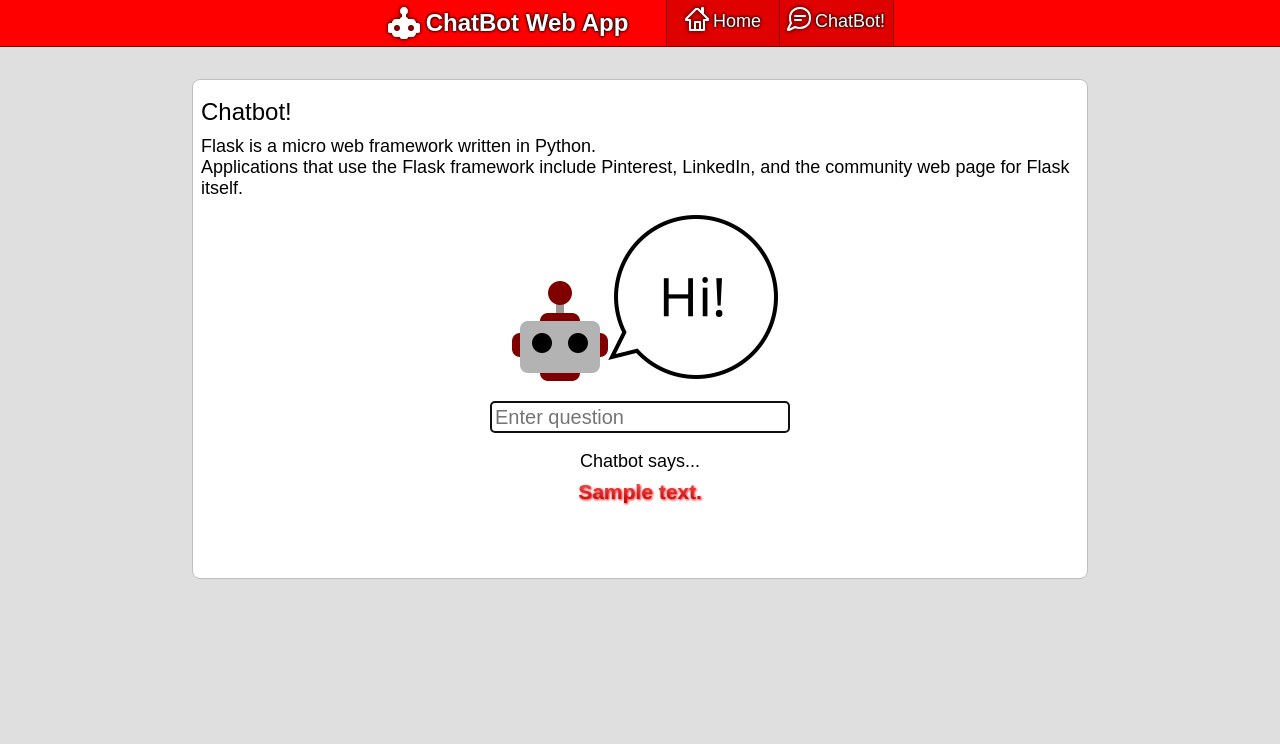
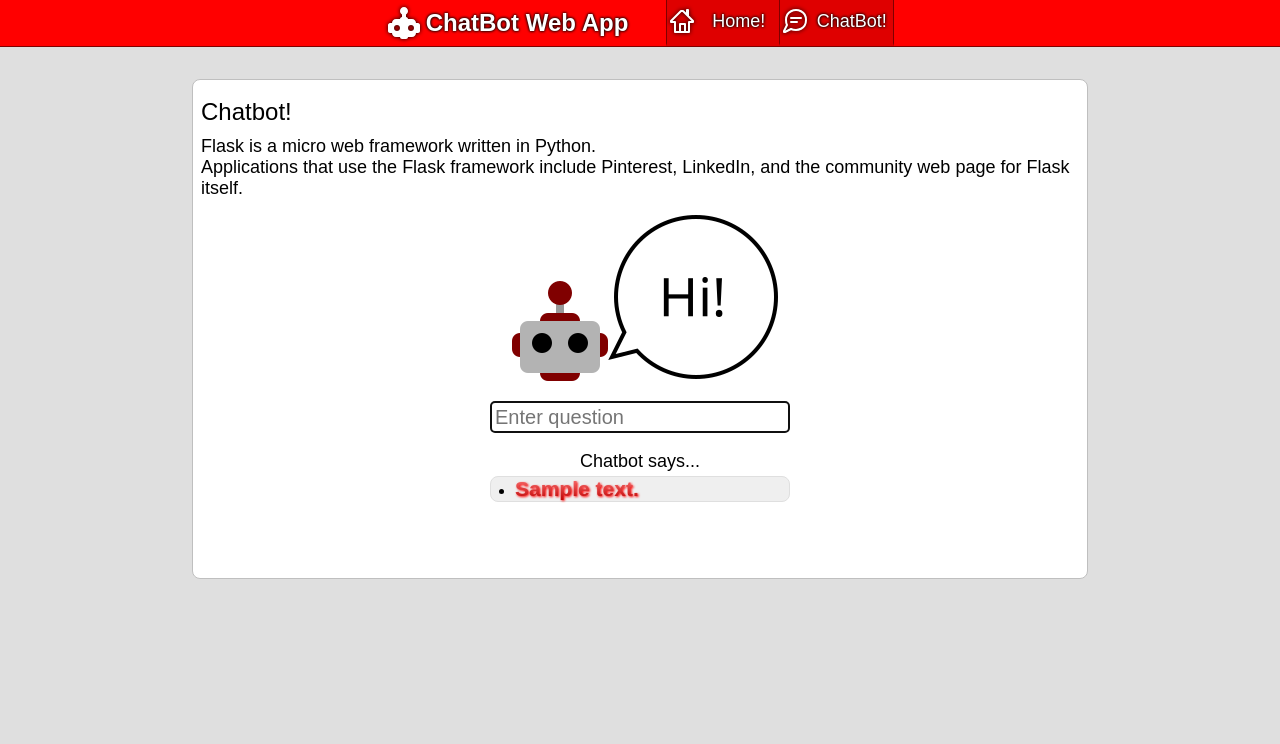
Before and after one commit to igotnorton/myCode, a Flask app: template Chatbot/templates/chatbot.html in a window 1280 px wide. Shown: the top 744 px of the page. Run offline with Flask 2, Linux system fonts and the light colour scheme; the template is opened without the code that fills it: most values are stand-ins (such as "Sample title", 1, 10 or a date in 2020); parts of the project's set-up code (start-up, migrations or seed data) failed here and were passed over.

Commit message:
modified:   Chatbot/__pycache__/app.cpython-310.pyc 	modified:   Chatbot/__pycache__/chatbot.cpython-310.pyc 	modified:   Chatbot/app.py 	modified:   Chatbot/static/style.css 	modified:   Chatbot/templates/base.html 	modified:   Chatbot/templates/chatbot.html 	modified:   Chatbot/templates/index.html

```diff
--- a/Chatbot/app.py
+++ b/Chatbot/app.py
@@ -6,7 +6,7 @@ from time import sleep
 app = Flask(__name__)
 app.config['SECRET__KEY'] = 'a_very_secretive_key_123456789'
 answer_list = []
-delay = sleep(0.03)
+delay = sleep(1)
 
 @app.route("/")
 def home():
@@ -14,21 +14,25 @@ def home():
     answer_list.clear()
     return render_template("index.html")
 
-
 @app.route("/chatbot", methods=["GET", "POST"])
 def chatbot():
-    global answer_list, delay
-    if request.method == "POST":
-        message = request.form['message']
-        ints = predict_class(message)
-        response = get_response(ints, intents)
-        answer_list.append(response)
-        print(answer_list)
-        if len(answer_list) > 4:
-            answer_list.remove(answer_list[0])
-        return render_template("chatbot.html", message=message, answer_list=answer_list, delay=delay)
-    return render_template("chatbot.html", message="", answer_list=answer_list)
-
+  global answer_list, delay
+  if len(answer_list)>=5:
+    answer_list.pop(0)
+  if request.method == "POST":
+    message = request.form['message']
+    ints = predict_class(message)
+    response = get_response(ints, intents)
+    answer_list.append(response)
+    print(answer_list)
+  return render_template("chatbot.html", message="", answer_list=answer_list, delay=delay)
 
 if __name__ == "__main__":
-    app.run(debug=True)
+  app.debug = True
+  app.run()
+
+      # del answer_list[-1]
+      # answer_list = answer_list[1:]
+      # answer_list.clear()
+      # answer_list.remove(answer_list[0])
+      # answer_list.pop(0)
--- a/Chatbot/static/style.css
+++ b/Chatbot/static/style.css
@@ -60,7 +60,7 @@ header {
 
 #top-button {
   display:flex;
-  justify-content: center;
+  justify-content: flex-start;
   align-items: center;
   margin: 0px -1px;
   height: 46px;;
@@ -81,6 +81,23 @@ header {
   font-size: 20px;
 }
 
+#top-icon {
+  display: flex;
+  justify-content: center;
+  align-items: center;
+  width: 32px;
+  filter: drop-shadow(0 0 2px #000);
+}
+
+#top-text {
+  display: flex;
+  justify-content: center;
+  align-items: center;
+  width: 83px;
+}
+
+
+
 #bg {
   display: flex;
   align-items: center;
@@ -98,6 +115,7 @@ header {
   display: flex;
   align-items: center;
   flex-direction: column;
+
   padding: 8px;
   min-width: 464px;
   width: 70%;
@@ -105,15 +123,14 @@ header {
   border: 1px solid #bfbfbf;
   border-radius: 8px;
   background-color: #fff;
-  animation-name: grow;
+  animation-name: flash;
   animation-duration: 0.25s;
 }
-@keyframes grow {
-  0% {opacity:0; transform: scale(1); }
-  50% {opacity:1; transform: scale(1.1); }
-  100% {opacity:1; transform: scale(1); }
+@keyframes flash {
+  0% {  background-color: #fff; border: 1px solid #bfbfbf;}
+  50% {  background-color: #efefef; border: 1px solid #9f9f9f;}
+  100% {  background-color: #fff; border: 1px solid #bfbfbf;}
 }
-
 
 #message-box{
   height:32px;
@@ -128,20 +145,54 @@ header {
   background-color: #efefef;
 }
 
+ul {
+  display: flex;
+  justify-content: flex-start;
+  align-items: flex-start;
+  margin-top:4px;
+  padding-right:8px;
+  padding-left: 24px;
+  background-color: #efefef;
+  border: 1px solid #dfdfdf;
+  border-radius: 8px;
+}
+
+/* #card{
+  width: 100%;
+} */
+
+#part-1 {
+  /* display: flex; */
+  min-height:120px;
+}
+#part-2 {
+  /* display: flex; */
+  min-height:430px;
+}
+
 #text-0 {
-  display: flex;
+  /* display: flex;
   justify-content: center;
-  align-items: center;
-  text-align: center;
-  padding-top:8px;
+  align-items: center; */
+  /* text-align: center; */
+  /* padding-top:8px; */
   width: 100%;
   font-size: 21px;
   font-weight: bold;
-  background: -webkit-linear-gradient(#f77, #b00);
+  background: linear-gradient(#f77, #b00);
+  background-clip: text;
   -webkit-background-clip: text;
   -webkit-text-fill-color: transparent;
   filter: drop-shadow(1px 1px 1px #f00);
+  animation-name: grow;
+  animation-duration: 0.25s;
 }
+@keyframes grow {
+  0% {opacity:0; transform: scale(1); }
+  50% {opacity:1; transform: scale(1.05); }
+  100% {opacity:1; transform: scale(1); }
+}
+
 
 #text-1 {
   display: flex;
@@ -259,11 +310,6 @@ form {
     text-shadow: 0px 0px 1px #7f7f7f;
     }
 
-#top-icon {
-  padding-right:4px;
-  filter: drop-shadow(0 0 2px #000);
-}
-
 
 @media screen and (max-width: 600px) {
   #header-empty {
--- a/Chatbot/templates/base.html
+++ b/Chatbot/templates/base.html
@@ -20,11 +20,11 @@
        <div id="header-empty"></div>
        <a id ="top-button" href="{{ url_for('home') }}" class="nav-link">
         <div id="top-icon"><img src="../static/icon-home.svg" height="24px"></div>
-        Home
+        <div id="top-text">Home!</div>
       </a>
        <a id="top-button" href="{{ url_for('chatbot') }}" class="nav-link">
         <div id="top-icon"><img src="../static/icon-chat.svg" height="24px"></div>
-        ChatBot!
+        <div id="top-text">ChatBot!</div>
       </a>
      </div>
    </header>
--- a/Chatbot/templates/chatbot.html
+++ b/Chatbot/templates/chatbot.html
@@ -5,7 +5,7 @@
   <body class="text-center">
 
     {% block content %}
-
+<div>
 <div id="text-1">Chatbot!</div>
 
 <div id="text-2">
@@ -13,8 +13,9 @@
     <p> Applications that use the Flask framework include Pinterest,
       LinkedIn, and the community web page for Flask itself.</p>
     </div>
+    </div>
     <div id="mid-empty-2"></div>
-    <div id="img-container"><img id="img-2" src="../static/robot.png"></div>
+    <div id="img-container"><img id="img-2" src="../static/robot.png" height="170px"></div>
 <div id="mid-empty-2"></div>
     <div id="chatbox" class="card text-center">
         <div id="answerbox">
@@ -30,7 +31,7 @@
                 <div id="text-4">Chatbot says...</div>
 
                 {% for answer in answer_list %}
-                <div id="text-0">{{answer}}</div>
+                <ul><li><div id="text-0">{{answer}}</div></li></ul>
                 {% endfor %}
             </div>
         </div>
@@ -38,3 +39,7 @@
     {% endblock %}
   </body>
 </html>
+
+
+<!-- <ul><li>{{answer}}</li></ul> -->
+<!-- <div id="text-0">{{answer}}</div> -->
--- a/Chatbot/templates/index.html
+++ b/Chatbot/templates/index.html
@@ -5,6 +5,7 @@
     <!-- <div id="bg">
     <div id="mid-empty"></div>
     <div id="mid"> -->
+    <div id="part-1">
     <div id="text-1">Welcome to the Chatbot website!</div>
     <div id="text-2">
     <p>Chat with our bot about anything and everything.</p>
@@ -12,8 +13,10 @@
     <p>The Chatbot is programmed to closely mimic human behavior and interact with the website visitor in a conversational manner.</p>
     <br>
     </div>
+  </div>
+  <div id="part-2">
     <div id="img-container"><img id="img-1" src="../static/laptop.jpg"></div>
-
+  </div>
   <div id="text-3">
     <p>Please email your suggestions to <a id="email" href="mailto:kamiloleskiewicz@gmail.com">kamiloleskiewicz@gmail.com</a>.</p>
 
```
